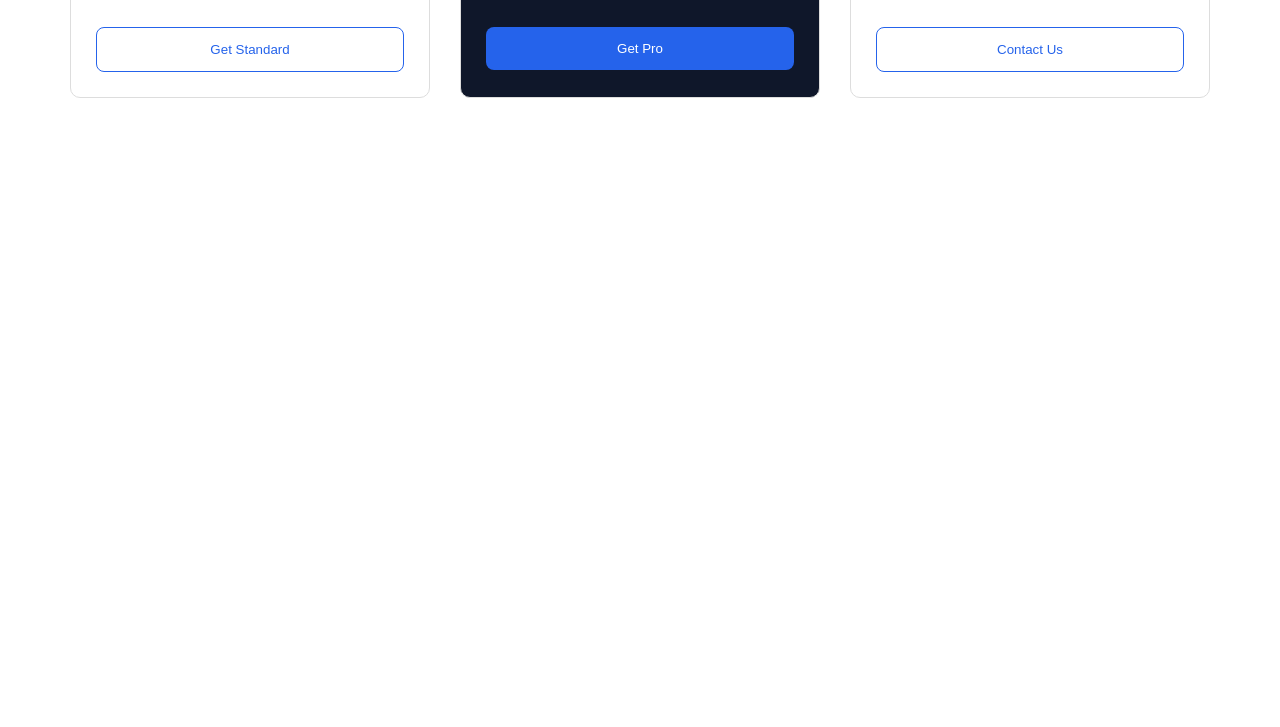
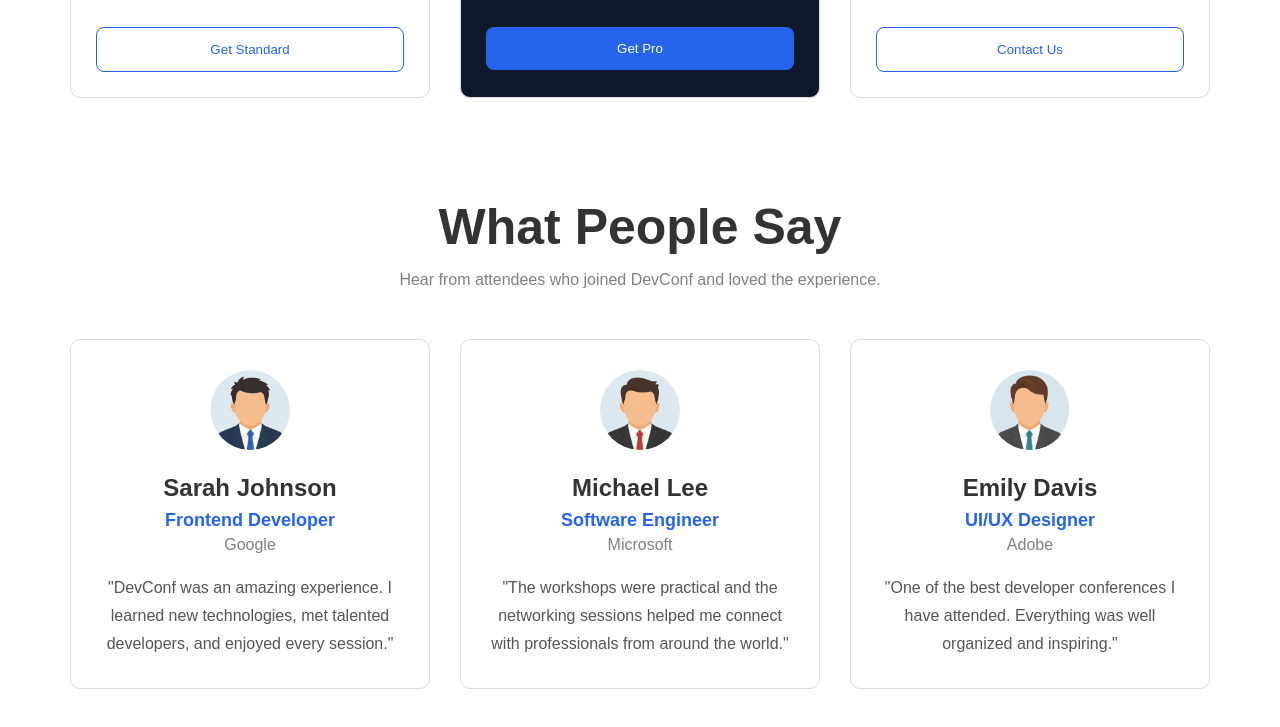
Before and after one commit to shamimsarkar29/DevConf-2026-Landing-Page-Design, a plain HTML site: page index.html in a window 1280 px wide. Shown: the part 2267-2994 px from the top of the page. Before the commit the page ends 2465 px from the top, so only its background shows below. Drawn offline with Linux system fonts and the light colour scheme.

Commit message:
Testimonial Section

```diff
--- a/index.html
+++ b/index.html
@@ -229,6 +229,87 @@
 
 
 
+
+         <!-- Testimonial Section -->
+
+        <section class="testimonial">
+
+            <h2>What People Say</h2>
+
+            <p class="testimonial-subtitle">
+                Hear from attendees who joined DevConf and loved the experience.
+            </p>
+
+            <div class="testimonial-container">
+
+
+
+                <div class="testimonial-card">
+
+                    <img src="./images/person-1.png" alt="Profile">
+
+                    <h3>Sarah Johnson</h3>
+
+                    <h4>Frontend Developer</h4>
+
+                    <p class="company">Google</p>
+
+                    <p class="review">
+                        "DevConf was an amazing experience. I learned new technologies,
+                        met talented developers, and enjoyed every session."
+                    </p>
+
+                </div>
+
+
+
+                <div class="testimonial-card">
+
+                    <img src="./images/person-2.png" alt="Profile">
+
+                    <h3>Michael Lee</h3>
+
+                    <h4>Software Engineer</h4>
+
+                    <p class="company">Microsoft</p>
+
+                    <p class="review">
+                        "The workshops were practical and the networking sessions helped
+                        me connect with professionals from around the world."
+                    </p>
+
+                </div>
+
+
+
+
+                <div class="testimonial-card">
+
+                    <img src="./images/person-3.png" alt="Profile">
+
+                    <h3>Emily Davis</h3>
+
+                    <h4>UI/UX Designer</h4>
+
+                    <p class="company">Adobe</p>
+
+                    <p class="review">
+                        "One of the best developer conferences I have attended.
+                        Everything was well organized and inspiring."
+                    </p>
+
+                </div>
+
+            </div>
+
+        </section>
+
+
+
+
+
+
+
     </main>
 
 
--- a/style.css
+++ b/style.css
@@ -297,3 +297,110 @@ button{
 .active hr{
     border-color: #334155;
 }
+
+
+
+
+
+
+
+
+
+
+/* Testimonial Section */
+
+.testimonial{
+
+    width: 1140px;
+
+    margin: 100px auto;
+
+    text-align: center;
+
+}
+
+.testimonial h2{
+
+    font-size: 50px;
+
+    margin-bottom: 15px;
+
+}
+
+.testimonial-subtitle{
+
+    color: gray;
+
+    margin-bottom: 50px;
+
+}
+
+.testimonial-container{
+
+    display: flex;
+
+    justify-content: space-between;
+
+    gap: 30px;
+
+}
+
+.testimonial-card{
+
+    width: 360px;
+
+    padding: 30px;
+
+    border: 1px solid #dddddd;
+
+    border-radius: 10px;
+
+    text-align: center;
+
+}
+
+.testimonial-card img{
+
+    width: 80px;
+
+    height: 80px;
+
+    border-radius: 50%;
+
+    margin-bottom: 20px;
+
+}
+
+.testimonial-card h3{
+
+    font-size: 24px;
+
+    margin-bottom: 8px;
+
+}
+
+.testimonial-card h4{
+
+    color: #2563eb;
+
+    margin-bottom: 5px;
+
+    font-size: 18px;
+
+}
+
+.company{
+
+    color: gray;
+
+    margin-bottom: 20px;
+
+}
+
+.review{
+
+    line-height: 28px;
+
+    color: #555;
+
+}
```
Also changed, not shown: images/person-1.png (added), images/person-2.png (added), images/person-3.png (added), 1 other file.
